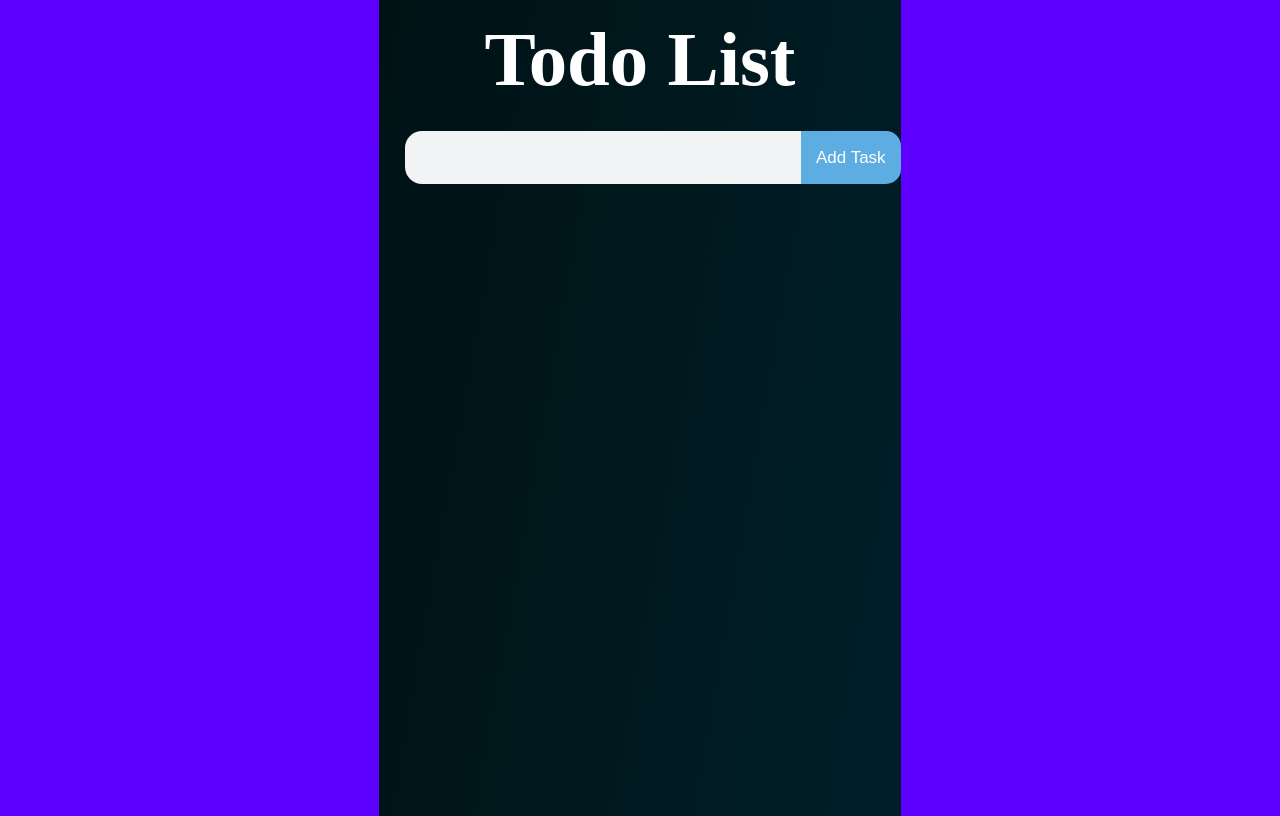
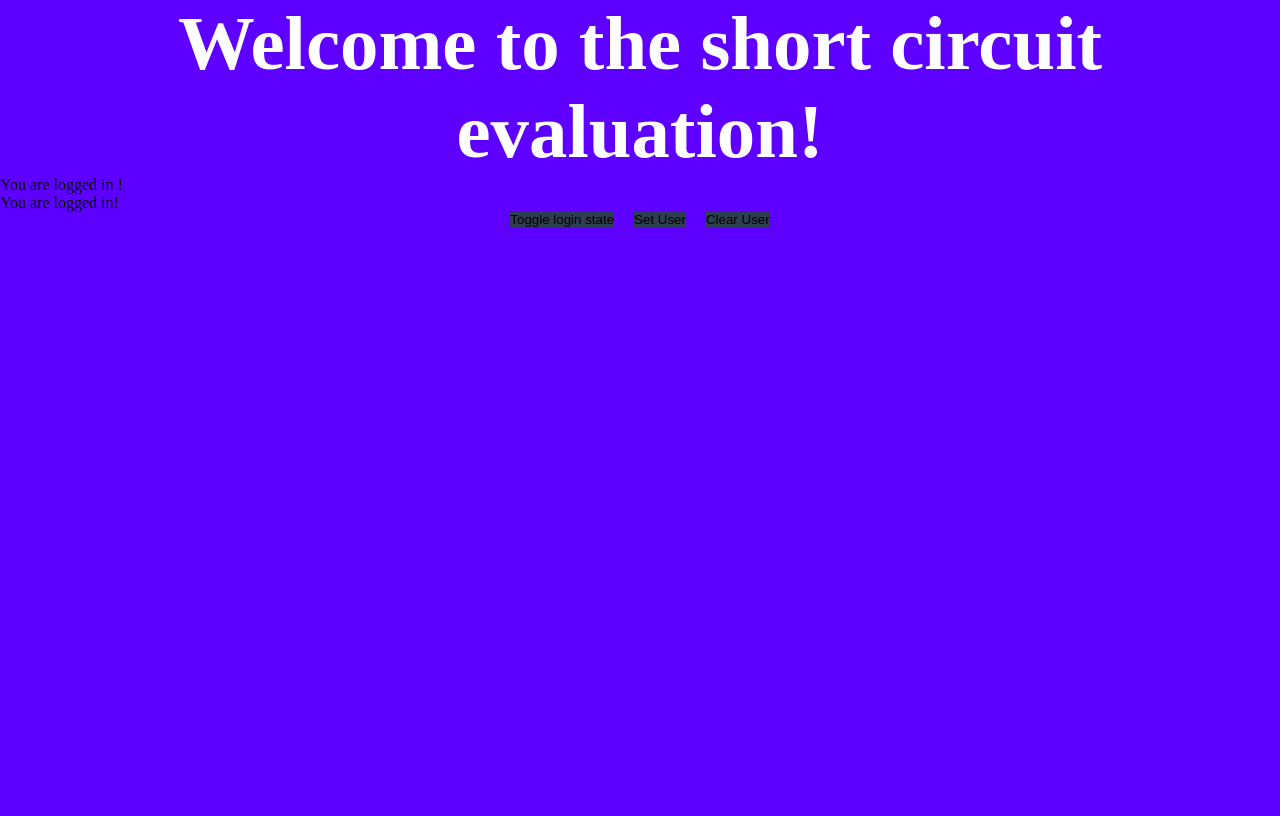
Before and after one commit to akshaythappar/React, a React (Vite) app in the folder react-thapa/: page / in a window 1280 px wide. Built offline with nearby package versions, Linux system fonts and the light colour scheme.

Commit message:
learning about the working of logical operators

```diff
--- a/react-thapa/src/App.jsx
+++ b/react-thapa/src/App.jsx
@@ -2,12 +2,13 @@ import React from "react";
 import { ToDoApp } from "./components/Projects/ToDoApp/ToDoApp";
 import { Todo } from "./components/Projects/ToDoApp/Todo";
 import { Keys } from "./components/Keys";
+import ShortCircuitExample from "./components/ShortCircuit";
 
 export const App = () => {
 
   return (
      <>
-      <Keys/>
+    <ShortCircuitExample/>
     </>
   );
 };
--- /dev/null
+++ b/react-thapa/src/components/ShortCircuit.jsx
@@ -0,0 +1,27 @@
+import { useState } from "react";
+
+
+const ShortCircuitExample = () =>{
+
+    const [isLoggedIn,setIsLoggedIn] =useState(true);
+    const [user,setUser]=useState("");
+
+    return (
+        <section className="container short-container">
+            <h1>
+                Welcome to the short circuit evaluation!
+            </h1>
+          { isLoggedIn  && <p>You are logged in !</p>}
+
+          {user ? `Hello ${user}` : "You are logged in!"}
+
+            <div style={{display:"flex",justifyContent:"center",alignItems:"center",gap:"20px"}}>
+                <button style={{color:"black"}} onClick={()=>setIsLoggedIn(!isLoggedIn)}>Toggle login state</button>
+                <button style={{color:"black"}} onClick={()=>setUser("akshay thappar")}>Set User</button>
+                <button style={{color:"black"}} onClick={()=>setUser("")}>Clear User</button>
+            </div>
+        </section>
+    )
+}
+
+export default ShortCircuitExample;
```
